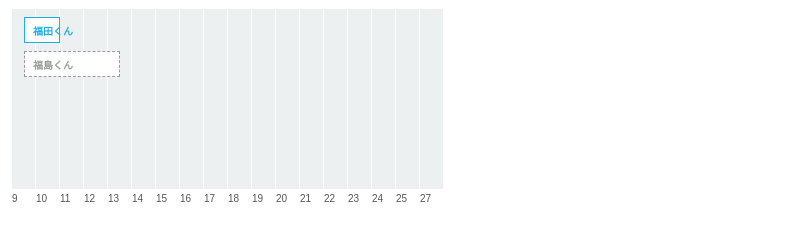
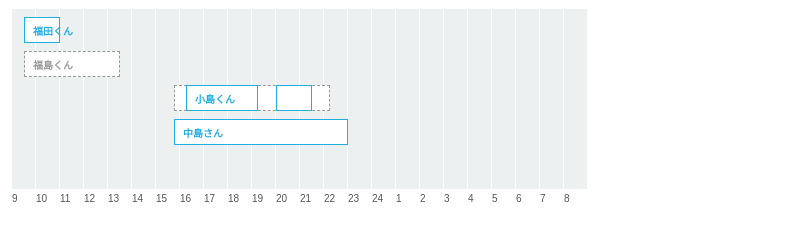
Before and after one commit to tkmct/vanilla, a website: page shifttable/index.html in a window 1280 px wide. Shown: the part 52-292 px from the top of the page, without its empty margins (0-790 px from the left). Drawn offline with Linux system fonts and the light colour scheme.

Commit message:
Add shift6, 7

```diff
--- a/shifttable/index.html
+++ b/shifttable/index.html
@@ -78,19 +78,55 @@
       </div>
       <div class="column">
         <div class="bg-column"></div>
-        <span class="column-label">25</span>
+        <span class="column-label">1</span>
       </div>
       <div class="column">
         <div class="bg-column"></div>
-        <span class="column-label">27</span>
+        <span class="column-label">2</span>
       </div>
-    </div>
+      <div class="column">
+        <div class="bg-column"></div>
+        <span class="column-label">3</span>
+      </div>
+      <div class="column">
+        <div class="bg-column"></div>
+        <span class="column-label">4</span>
+      </div>
+      <div class="column">
+        <div class="bg-column"></div>
+        <span class="column-label">5</span>
+      </div>
+      <div class="column">
+        <div class="bg-column"></div>
+        <span class="column-label">6</span>
+      </div>
+      <div class="column">
+        <div class="bg-column"></div>
+        <span class="column-label">7</span>
+      </div>
+      <div class="column">
+        <div class="bg-column"></div>
+        <span class="column-label">8</span>
+      </div>
+      </div>
     <div class="shift-item primary shift-1">
       <span class="shift-name">福田くん</span>
     </div>
     <div class="shift-item disabled shift-2">
       <span class="shift-name">福島くん</span>
     </div>
+    <div class="shift-item disabled shift-3">
+    </div>
+    <div class="shift-item primary shift-4">
+      <span class="shift-name">小島くん</span>
+    </div>
+    <div class="shift-item primary shift-5">
+    </div>
+    <div class="shift-item disabled shift-6">
+    </div>
+    <div class="shift-item primary shift-7">
+      <span class="shift-name">中島さん</span>
+    </div>
   </div>
 </body>
 </html>
--- a/shifttable/style.css
+++ b/shifttable/style.css
@@ -58,6 +58,7 @@ h1.title {
   display: flex;
   align-items: center;
   padding-left: 8px;
+  height: 2.6rem;
 }
 
 .shift-item.primary {
@@ -89,12 +90,40 @@ h1.title {
   top: 0.8rem;
   left: calc(1.2rem + 1.2rem); /* padding + pos */
   width: calc(2.4 * 1.5rem);
-  height: 2.6rem;
 }
 
 .shift-item.shift-2 {
   top: calc(0.8rem * 2 + 2.6rem);
-  left: calc(1.2rem + 1.2rem); /* padding + pos */
+  left: calc(1.2rem + 2.4rem * 0.5); /* padding + pos */
   width: calc(2.4rem * 4);
-  height: 2.6rem;
 }
+
+.shift-item.shift-3 {
+  top: calc(0.8rem * 3 + 2.6rem * 2);
+  left: calc(1.2rem + 2.4rem * 6.75); /* padding + pos */
+  width: calc(2.4rem * 6.5);
+}
+
+.shift-item.shift-4 {
+  top: calc(0.8rem * 3 + 2.6rem * 2);
+  left: calc(1.2rem + 2.4rem * 7.25); /* padding + pos */
+  width: calc(2.4rem * 3);
+}
+
+.shift-item.shift-5 {
+  top: calc(0.8rem * 3 + 2.6rem * 2);
+  left: calc(1.2rem + 2.4rem * 11); /* padding + pos */
+  width: calc(2.4rem * 1.5);
+}
+
+.shift-item.shift-6 {
+  top: calc(0.8rem * 4 + 2.6rem * 3);
+  left: calc(1.2rem + 2.4rem * 7); /* padding + pos */
+  width: calc(2.4rem * 6.5);
+}
+
+.shift-item.shift-7 {
+  top: calc(0.8rem * 4 + 2.6rem * 3);
+  left: calc(1.2rem + 2.4rem * 6.75); /* padding + pos */
+  width: calc(2.4rem * 7.25);
+}
```
